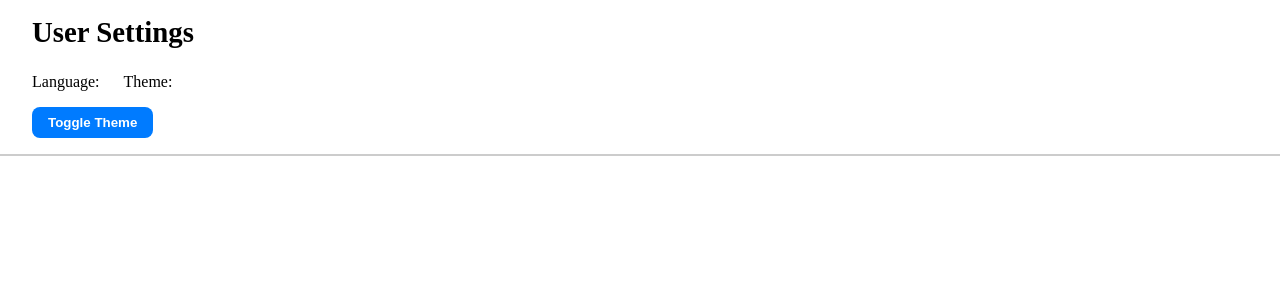
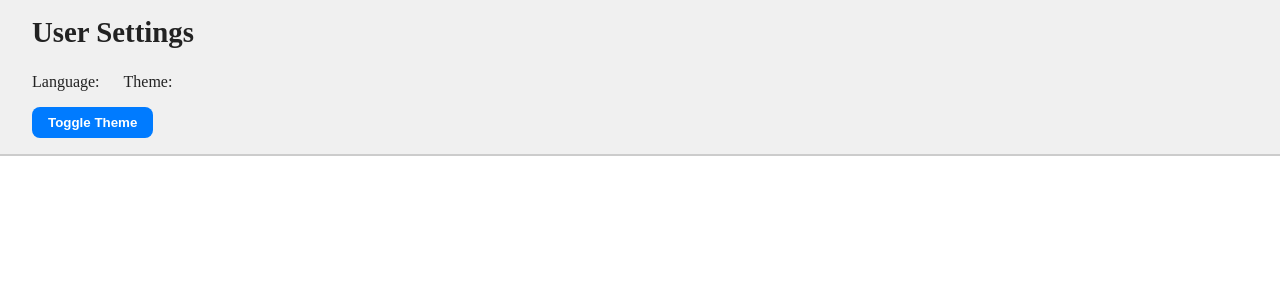
Before and after one commit to Espadv69/useContext-Intermediate, a React (Vite) app in the folder UserSettings-Context/: page / in a window 1280 px wide. Shown: the top 300 px of the page. Built offline with nearby package versions, Linux system fonts and the light colour scheme.

Commit message:
fix: ensure default theme is 'light' when no theme is set in Header component

```diff
--- a/UserSettings-Context/src/components/Header/Header.jsx
+++ b/UserSettings-Context/src/components/Header/Header.jsx
@@ -6,8 +6,10 @@ const Header = () => {
   const { theme, language, toggleTheme } = useSettings()
   const { isAuthenticated, user, logout } = useAuth()
 
+  console.log('Curent Theme: ', theme)
+
   return (
-    <header className={`header ${theme}`}>
+    <header className={`header ${theme || 'light'}`}>
       <div className="header-content">
         <h1 className="header-title">User Settings</h1>
 
```
